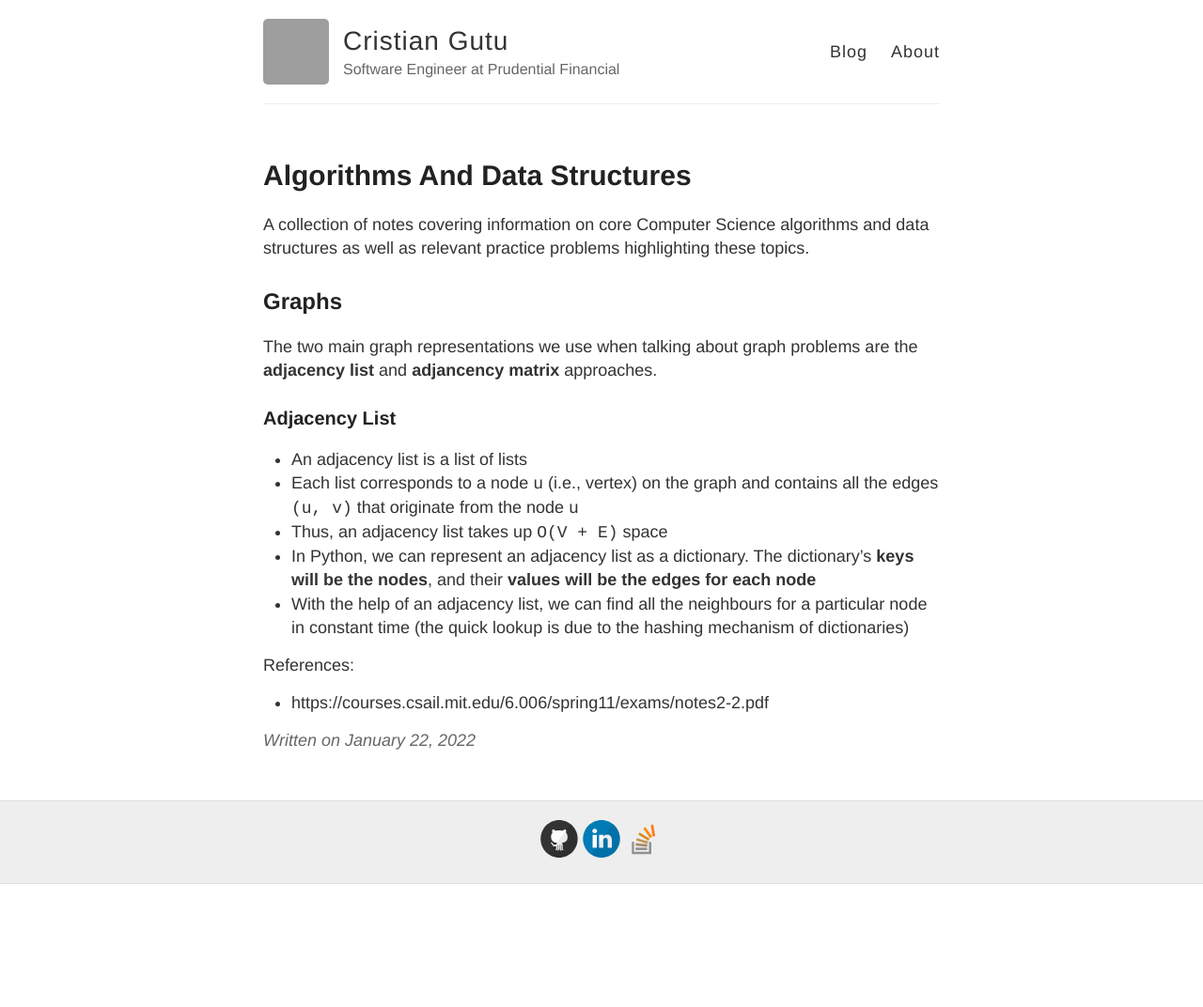
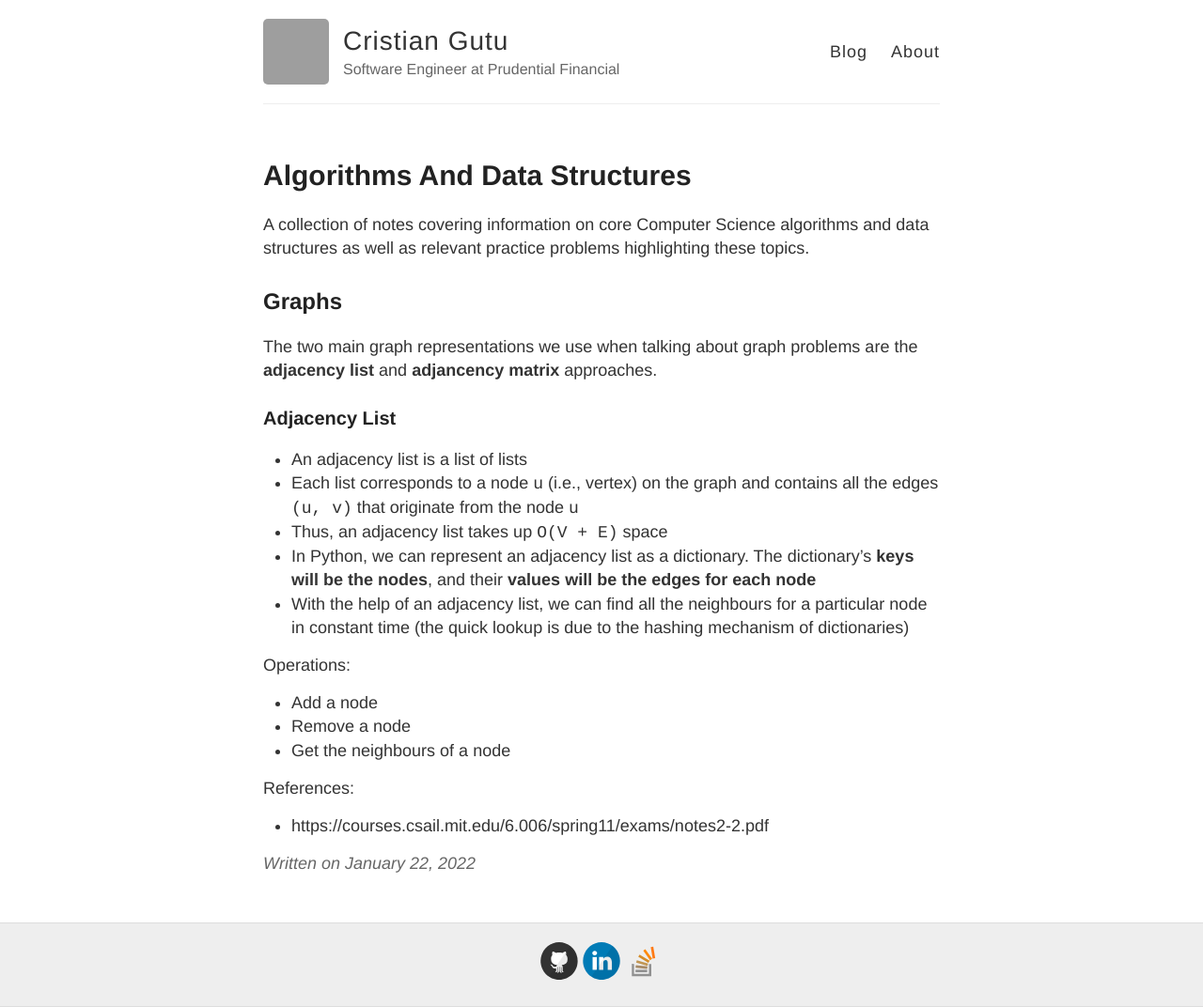
Before and after one commit to gutucristian/gutucristian.github.io, a Jekyll site: the page built from _posts/2022-01-22-Algorithms-And-Data-Structures.md, in a window 1280 px wide. Shown: the whole page at 94% size. Built offline with Jekyll 4.4.1, drawn with Linux system fonts in a browser that asks for light colours; our own code applies the rules of GitHub Pages for plain Markdown files; before the commit the page ends 941 px from its top, so only the background shows below that; grey boxes are pictures that could not be loaded.

Commit message:
Update 2022-01-22-Algorithms-And-Data-Structures.md

```diff
--- a/_posts/2022-01-22-Algorithms-And-Data-Structures.md
+++ b/_posts/2022-01-22-Algorithms-And-Data-Structures.md
@@ -12,5 +12,10 @@ The two main graph representations we use when talking about graph problems are
 - In Python, we can represent an adjacency list as a dictionary. The dictionary’s **keys will be the nodes**, and their **values will be the edges for each node**
 - With the help of an adjacency list, we can find all the neighbours for a particular node in constant time (the quick lookup is due to the hashing mechanism of dictionaries)
 
+Operations:
+- Add a node
+- Remove a node
+- Get the neighbours of a node
+
 References:
 - https://courses.csail.mit.edu/6.006/spring11/exams/notes2-2.pdf
```
